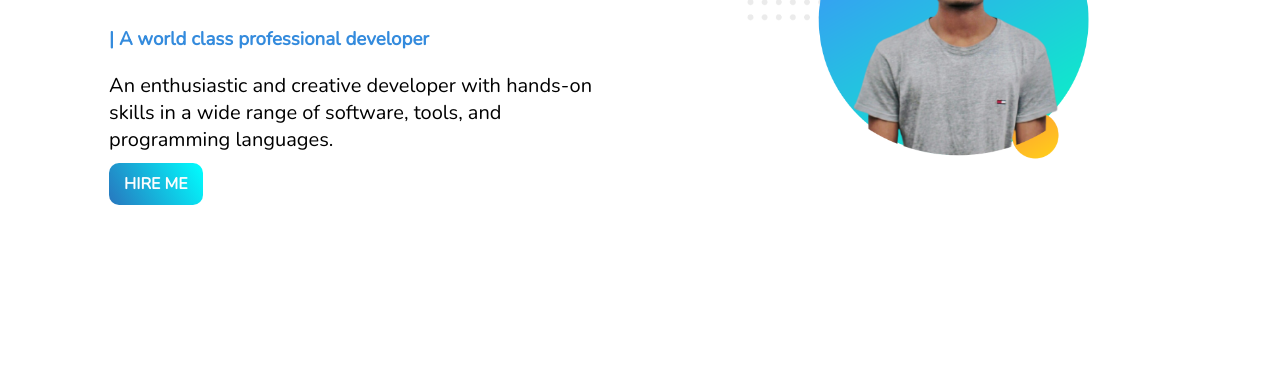
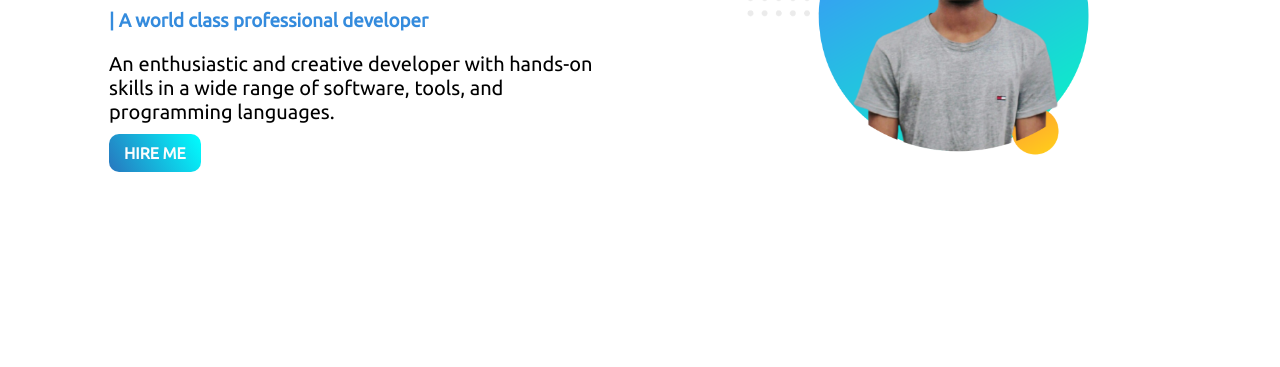
Before and after one commit to muhammadTawhid/personal-portfolio, a plain HTML site: page index.html in a window 1280 px wide. Shown: the part 223-590 px from the top of the page. Drawn offline with nearby package versions, Linux system fonts and the light colour scheme.

Commit message:
mybe last commit

```diff
--- a/index.html
+++ b/index.html
@@ -4,8 +4,9 @@
     <title>Tawhid's Portfolio</title>
     <link rel="stylesheet" href="style.css" />
     <style>
-      @import url("https://fonts.googleapis.com/css2?family=Nunito:wght@300&display=swap");
+     @import url("https://fonts.googleapis.com/css2?family=Ubuntu&display=swap");
     </style>
+
   </head>
 
   <body>
--- a/style.css
+++ b/style.css
@@ -1,5 +1,5 @@
 body{
-    font-family: 'Nunito', sans-serif;
+    font-family: 'Ubuntu', sans-serif
 }
 .nav-list{
     overflow: hidden;
```
